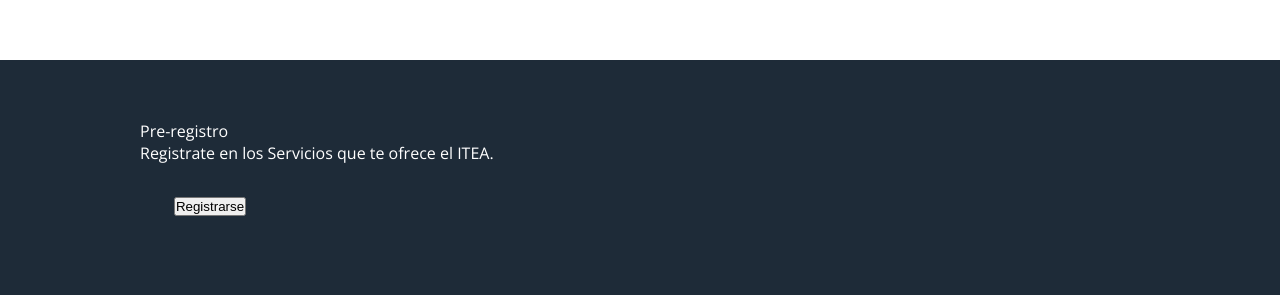
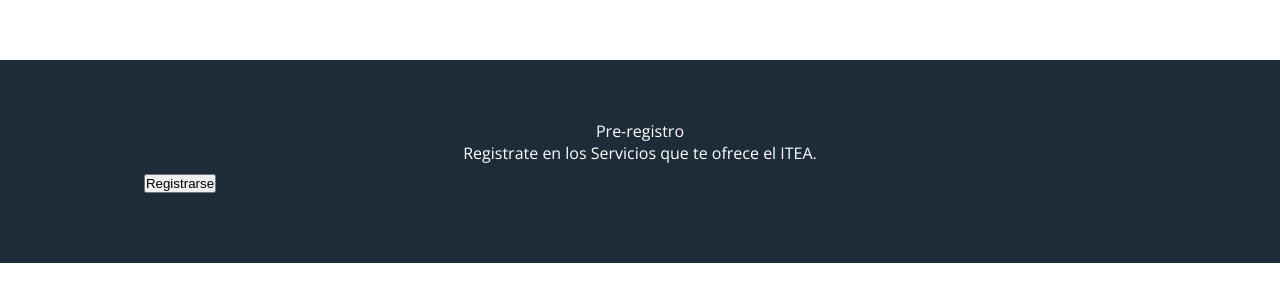
Before and after one commit to clarissa2307/ITEA, a PHP site: page / in a window 1280 px wide. Shown: the part 2713-3008 px from the top of the page. After the commit the page ends 2976 px from the top, so only its background shows below. Run offline with PHP 8.4, Linux system fonts and the light colour scheme.

Commit message:
Crea archivos iniciales

```diff
--- a/css/estilos.css
+++ b/css/estilos.css
@@ -194,18 +194,22 @@
 footer .redes-sociales {
     background: #1e2b38;
     padding: 60px 0;
-    color: fff; }
+    color: fff;
+    text-align: center;}
     footer .redes-sociales .contenedor {
       justify-content: center;
       color: #fff; }
       footer .redes-sociales .contenedor a {
         color: #fff;
         text-align: center;
-        width: 100px;
-        font-size: 30px;
-        padding: 15px 0;
+        width: 80px;
+        font-size: 10px;
+        padding: 10px 0;
         display: block;
-        margin: 0 20px;
+        margin: 0 0px;}
+        footer .redes-sociales .contenedor .btn {
+            text-align: center;
+        }
 
 /* ----- ----- MEDIA QUERIES ----- ----- */
 @media screen and (max-width: 800px) {
--- a/index.php
+++ b/index.php
@@ -132,7 +132,7 @@
 				<p>Pre-registro </br> Registrate en los Servicios que te ofrece el ITEA.</p>
                 	<form class="subscribe">
                  		<div class="input-append">
-                        	<a href="registrate.view.php" target="_black">
+                        	<a href="registrate.php" target="_black">
                       		<button class="btn btn-theme" type="button">Registrarse</button>
                     		</a>
             		   </div>
```
